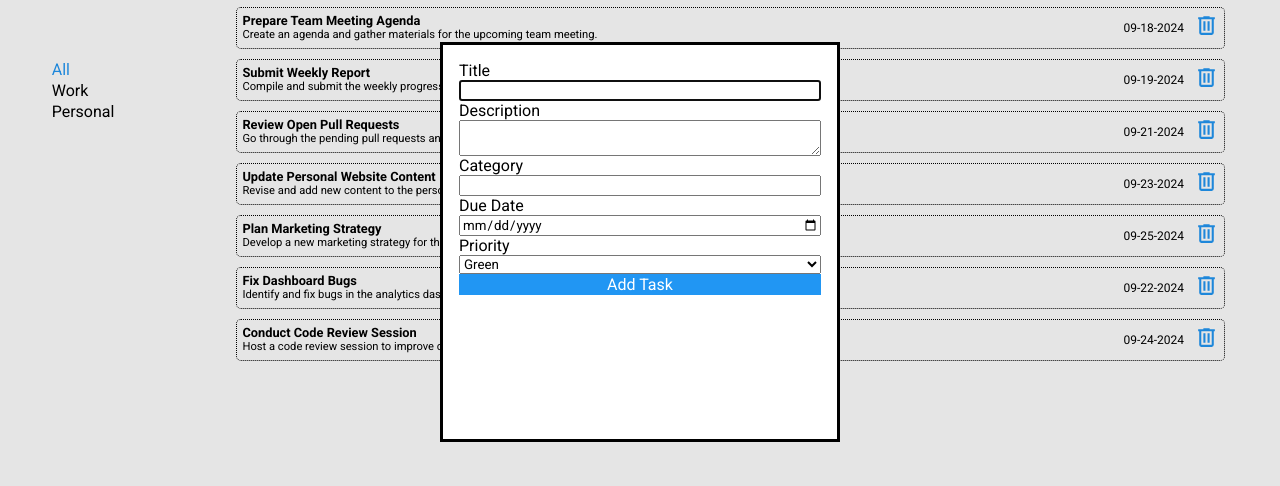
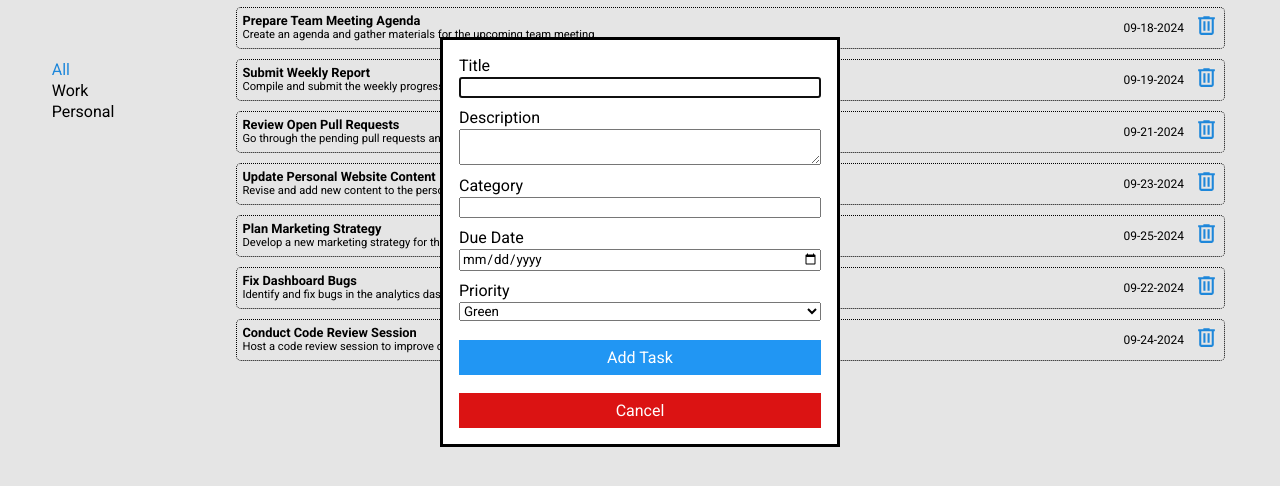
Before and after one commit to rewthex/todo-list, a website built with webpack: page src/template.html in a window 1280 px wide. Both pictures are taken after a click on the element 1242 px from the left and 39 px from the top of the page. Shown: the part 158-644 px from the top of the page. Built offline with nearby package versions, Linux system fonts and the light colour scheme.

Commit message:
Add task is functioning and styled

```diff
--- a/src/components/AddTask/AddTask.js
+++ b/src/components/AddTask/AddTask.js
@@ -18,6 +18,7 @@ export function createAddTask() {
 
 function createTaskDialog() {
 	const taskDialog = createElement('dialog', 'task-dialog');
+
 	const taskForm = createForm();
 
 	taskDialog.append(taskForm);
@@ -25,7 +26,14 @@ function createTaskDialog() {
 	return taskDialog;
 }
 
+function closeTaskDialog(e) {
+	e.stopPropagation();
+	const taskDialog = document.querySelector('dialog');
+	taskDialog.close();
+}
+
 function addTask(e) {
+	e.preventDefault();
 	e.stopPropagation();
 
 	const taskForm = document.querySelector('.task-form');
@@ -48,8 +56,8 @@ function addTask(e) {
 		const event = new CustomEvent('taskAdded');
 		document.dispatchEvent(event);
 
-		const taskDialog = document.querySelector('dialog');
-		taskDialog.close();
+		closeTaskDialog();
+		taskForm.reset();
 	}
 }
 
@@ -65,9 +73,17 @@ function createForm() {
 	const form = document.createElement('form');
 	form.classList.add('task-form');
 
-	const titleLabel = document.createElement('label');
-	titleLabel.textContent = 'Title';
-	titleLabel.setAttribute('for', 'task-title');
+	function createFormGroup(labelText, inputElement) {
+		const formGroup = document.createElement('div');
+		formGroup.classList.add('form-group');
+
+		const label = document.createElement('label');
+		label.textContent = labelText;
+		label.setAttribute('for', inputElement.id);
+
+		formGroup.append(label, inputElement);
+		return formGroup;
+	}
 
 	const titleInput = document.createElement('input');
 	titleInput.type = 'text';
@@ -75,37 +91,21 @@ function createForm() {
 	titleInput.name = 'title';
 	titleInput.required = true;
 
-	const descLabel = document.createElement('label');
-	descLabel.textContent = 'Description';
-	descLabel.setAttribute('for', 'task-desc');
-
 	const descInput = document.createElement('textarea');
 	descInput.id = 'task-desc';
 	descInput.name = 'description';
 	descInput.required = true;
-
-	const categoryLabel = document.createElement('label');
-	categoryLabel.textContent = 'Category';
-	categoryLabel.setAttribute('for', 'task-desc');
 
 	const categoryInput = document.createElement('input');
 	categoryInput.id = 'task-category';
 	categoryInput.name = 'category';
 	categoryInput.required = true;
 
-	const dueDateLabel = document.createElement('label');
-	dueDateLabel.textContent = 'Due Date';
-	dueDateLabel.setAttribute('for', 'task-due-date');
-
 	const dueDateInput = document.createElement('input');
 	dueDateInput.type = 'date';
 	dueDateInput.id = 'task-due-date';
 	dueDateInput.name = 'dueDate';
 	dueDateInput.required = true;
-
-	const priorityLabel = document.createElement('label');
-	priorityLabel.textContent = 'Priority';
-	priorityLabel.setAttribute('for', 'task-priority');
 
 	const prioritySelect = document.createElement('select');
 	prioritySelect.id = 'task-priority';
@@ -125,21 +125,26 @@ function createForm() {
 
 	prioritySelect.append(optionGreen, optionYellow, optionRed);
 
-	const addTaskButton = createElement('button', 'add-task-button', 'Add Task');
+	const addTaskButton = document.createElement('button');
+	addTaskButton.type = 'button';
+	addTaskButton.classList.add('add-task-button');
+	addTaskButton.textContent = 'Add Task';
 	addTaskButton.addEventListener('click', addTask);
 
+	const cancelButton = document.createElement('button');
+	cancelButton.type = 'button';
+	cancelButton.classList.add('cancel-button');
+	cancelButton.textContent = 'Cancel';
+	cancelButton.addEventListener('click', closeTaskDialog);
+
 	form.append(
-		titleLabel,
-		titleInput,
-		descLabel,
-		descInput,
-		categoryLabel,
-		categoryInput,
-		dueDateLabel,
-		dueDateInput,
-		priorityLabel,
-		prioritySelect,
-		addTaskButton
+		createFormGroup('Title', titleInput),
+		createFormGroup('Description', descInput),
+		createFormGroup('Category', categoryInput),
+		createFormGroup('Due Date', dueDateInput),
+		createFormGroup('Priority', prioritySelect),
+		addTaskButton,
+		cancelButton
 	);
 
 	return form;
--- a/src/components/AddTask/AddTask.style.css
+++ b/src/components/AddTask/AddTask.style.css
@@ -9,18 +9,45 @@
     justify-self: center;
     align-self: center;
     width: 400px;
-    height: 400px;
+    height: 410px;
 }
 
 .task-form {
+    height: 100%;
     display: flex;
+    gap: 10px;
     flex-direction: column;
     justify-content: space-between;
 }
 
+.form-group {
+    display: flex;
+    flex-direction: column;
+    gap: 2px;
+}
+
 .add-task-button {
     background-color: #2196f3;
+    margin-top: 8px;
     color: white;
+    padding: 8px;
     width: 100%;
     text-align: center;
 }
+
+.cancel-button {
+    width: 100%;
+    background-color: rgb(219, 19, 19);
+    margin-top: 8px;
+    padding: 8px;
+    color: white;
+    text-align: center;
+}
+
+label {
+    display: block;
+}
+
+input, textarea, select {
+    width: 100%;
+}
```
